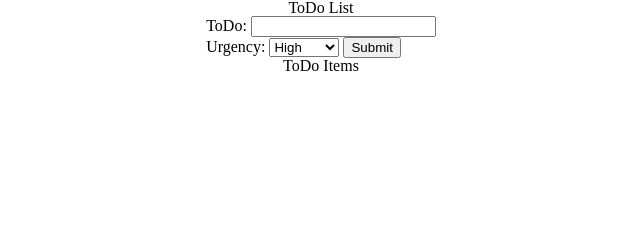
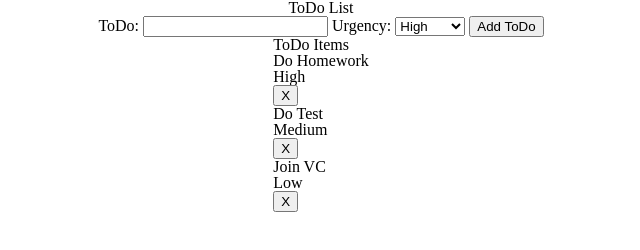
Before and after one commit to piero-ac/todo-list, a plain HTML site: page index.html in a window 1280 px wide. Shown: the whole page, without its empty margins (319-959 px from the left). Drawn offline with Linux system fonts and the light colour scheme.

Commit message:
Replace ul with divs, restructure html

```diff
--- a/index.html
+++ b/index.html
@@ -15,10 +15,9 @@
     </header>
     <main>
         <form id="todoForm">
-            <label> ToDo:
-                <input type="text" name="todo" id="todo" required>
+            <label>ToDo:
+                <input type="text" name="todo" id="todo" maxlength="25" required>
             </label>
-            <br>
             <label>Urgency:
                 <select name="todoUrgency" id="todoUrgency">
                     <option value="1">High</option>
@@ -26,12 +25,28 @@
                     <option value="3">Low</option>
                 </select>
             </label>
-            <input type="submit" value="Submit">
+            <input type="submit" value="Add ToDo">
         </form>
     </main>
-    <section>
+    <section id="todoListSection">
         <h2>ToDo Items</h2>
-        <ul id="todoList"></ul>
+        <div id="todoListDiv">
+            <div class="listItem">
+                <p class="itemText">Do Homework</p>
+                <p class="itemPriority High"><span class="priorityBox">High</span></p>
+                <button class="delete">X</button>
+            </div>
+            <div class="listItem">
+                <p class="itemText">Do Test</p>
+                <p class="itemPriority Medium"><span class="priorityBox">Medium</span></p>
+                <button class="delete">X</button>
+            </div>
+            <div class="listItem">
+                <p class="itemText">Join VC</p>
+                <p class="itemPriority Low"><span class="priorityBox">Low</span></p>
+                <button class="delete">X</button>
+            </div>
+        </div>
     </section>
     <script src="app.js"></script>
 </body>
```
